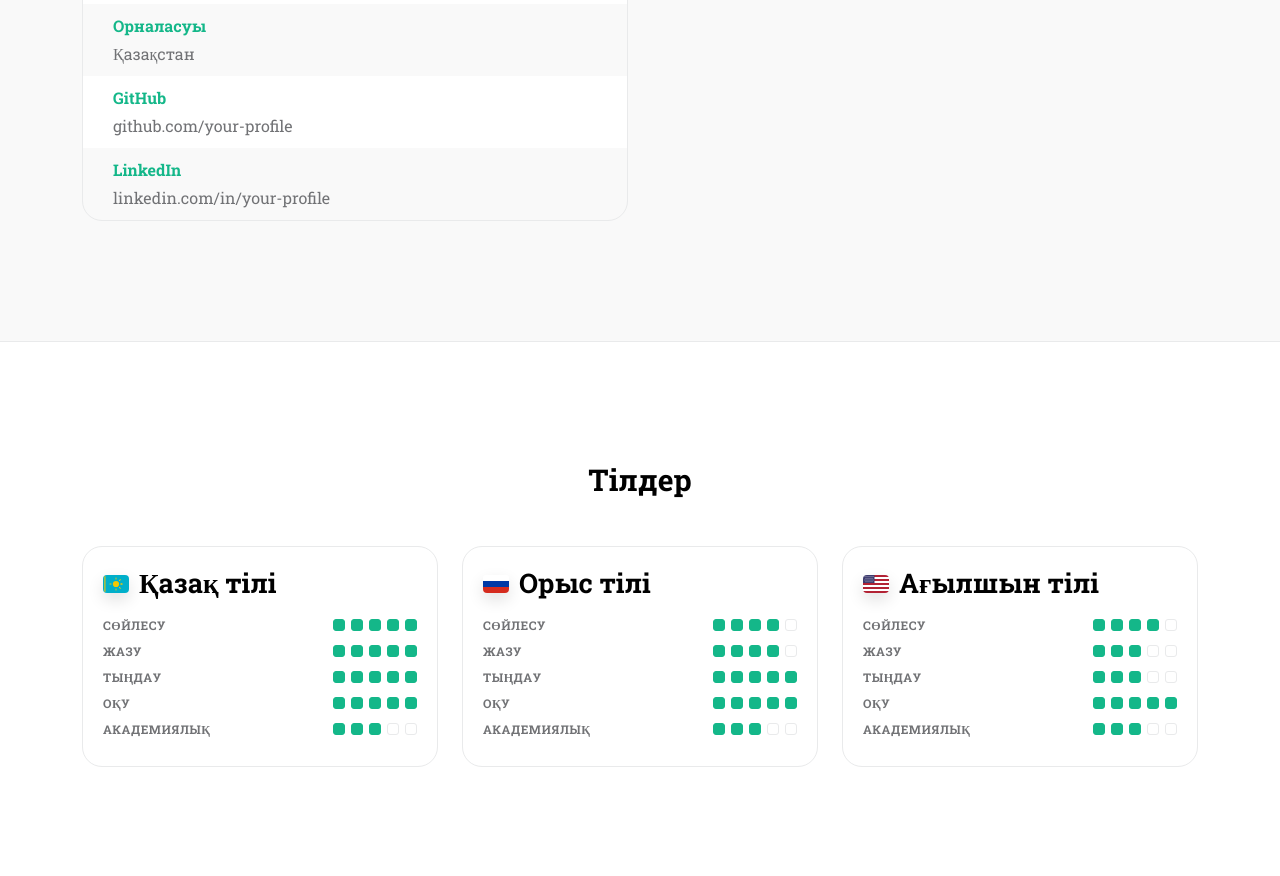
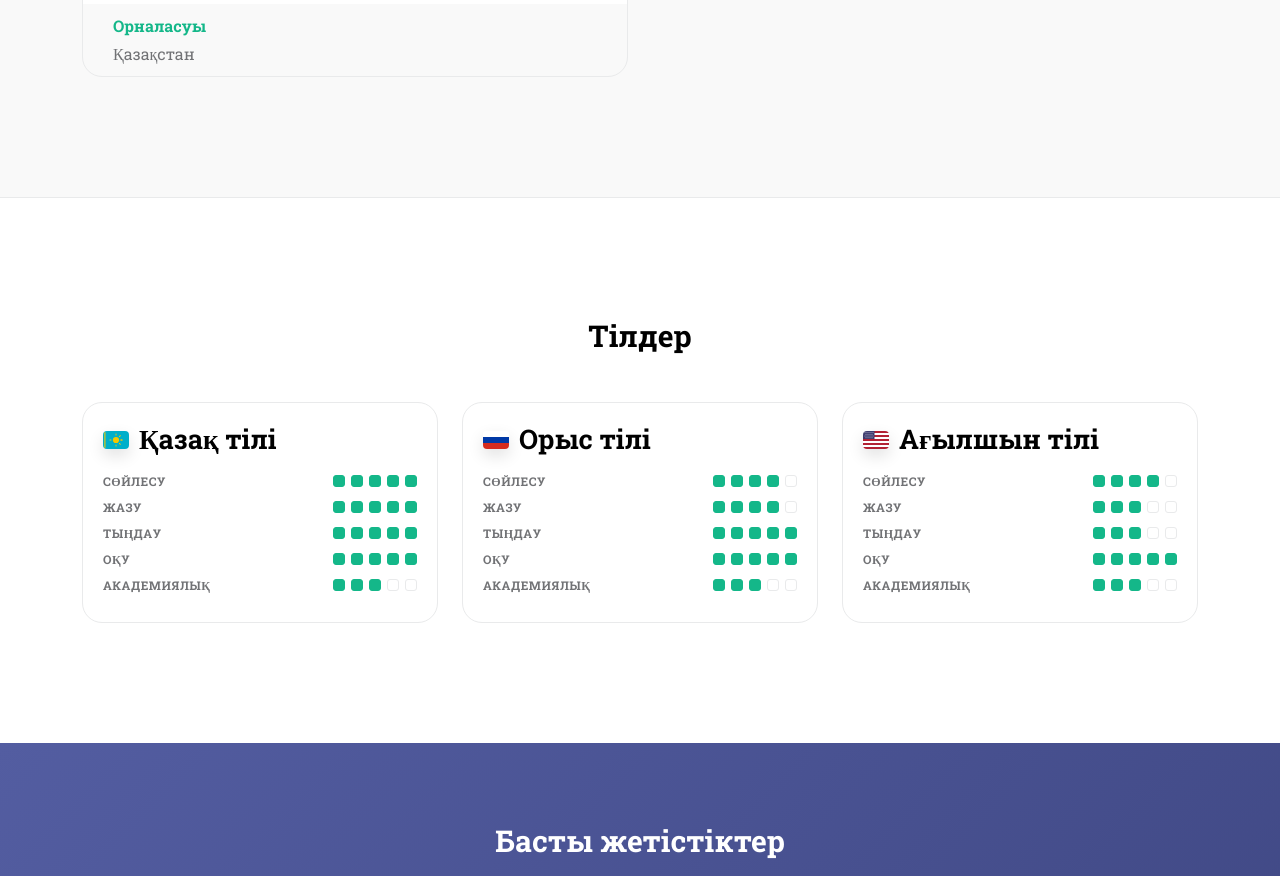
Before and after one commit to dauletulyaidyn/cv-profile, a plain HTML site: page index.html in a window 1280 px wide. Shown: the part 2281-3157 px from the top of the page. Drawn offline with Linux system fonts and the light colour scheme; a script that the page names is missing.

Commit message:
Remove placeholder GitHub and LinkedIn links from profile section
Co-authored-by: Cursor <cursoragent@cursor.com>

```diff
--- a/index.html
+++ b/index.html
@@ -239,15 +239,6 @@
                                         <span data-en="Kazakhstan" data-ru="Казахстан" data-kk="Қазақстан">Kazakhstan</span>
                                     </p>
 
-                                    <p>
-                                        <span class="profile-small-title">GitHub</span>
-                                        <span><a href="https://github.com/" target="_blank" rel="noopener">github.com/your-profile</a></span>
-                                    </p>
-
-                                    <p>
-                                        <span class="profile-small-title">LinkedIn</span>
-                                        <span><a href="https://linkedin.com/in/" target="_blank" rel="noopener">linkedin.com/in/your-profile</a></span>
-                                    </p>
                                 </div>
                             </div>
                         </div>
```
